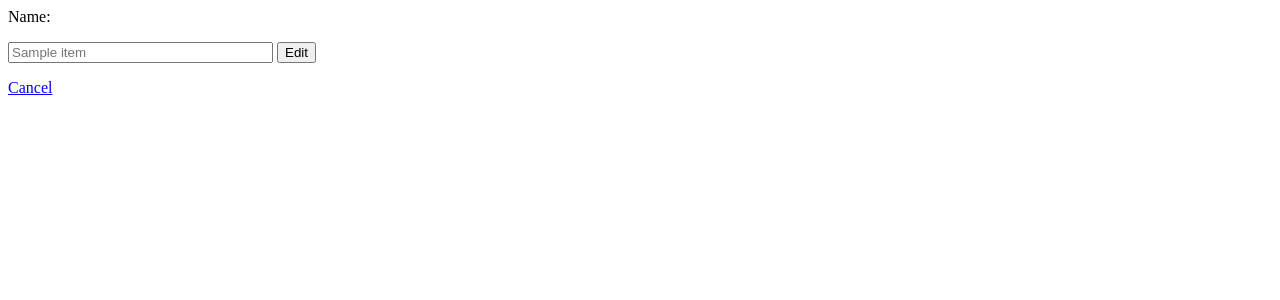
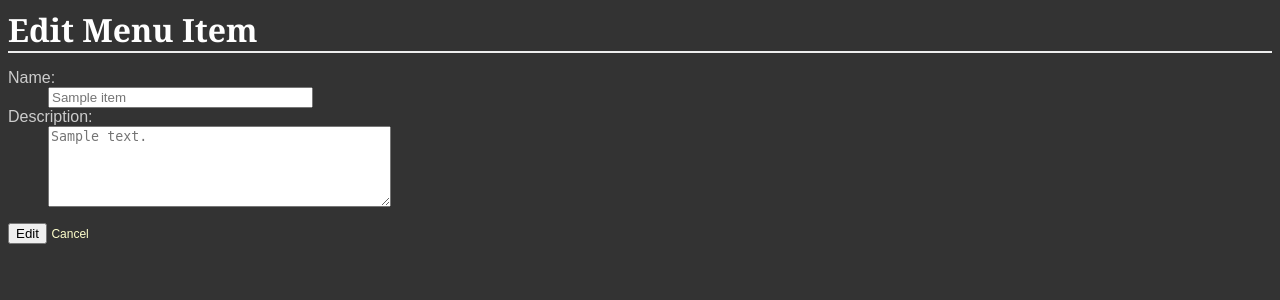
Before and after one commit to crensma11/sport_gear_app, a Flask app: page /sport/1/1/edit/ in a window 1280 px wide. Shown: the top 300 px of the page. Run offline with Flask 2, Linux system fonts and the light colour scheme; tables that the repository leaves empty hold one stand-in row (values such as "Sample post").

Commit message:
Set up intial styling

```diff
--- /dev/null
+++ b/static/styles.css
@@ -0,0 +1,67 @@
+body {
+    font-family: sans-serif;
+    background-color: #333333
+}
+
+h1,
+h2,
+h3,
+h4 {
+    color: #ffffff;
+}
+
+h1,
+h2 {
+    font-family: 'georgia', serif;
+    margin: 0;
+}
+
+h1 {
+    border-bottom: 2px solid #eee;
+}
+
+h2 {
+    font-size: 1.2em;
+}
+
+p,
+dd,
+dt {
+    color: #cccccc;
+}
+
+a {
+    text-decoration: none;
+    color: #ffffcc;
+    font-size: .75em;
+}
+
+.pane {
+    position: absolute;
+    left: 25%;
+    border: 2px solid;
+    border-radius: 25px;
+    padding: 5px;
+    margin: 5px;
+    border-color: #999999;
+    background-color: #333333
+}
+
+.header {
+    left: 50%;
+    text-align: center;
+}
+
+.name {
+    width: 50%;
+    display: inline-block;
+    float: left;
+}
+
+.description {}
+
+.editdeletepane {}
+
+.flash {
+    background: #cee5f5;
+}
--- a/templates/deletegearitem.html
+++ b/templates/deletegearitem.html
@@ -1,4 +1,7 @@
 <html>
+<head>
+	<link rel=stylesheet type=text/css href="{{ url_for('static', filename='styles.css') }}">
+	</head>
 
 <body>
 <h1> Are you sure you want to delete {{item.name}}? </h1>
--- a/templates/editgearitem.html
+++ b/templates/editgearitem.html
@@ -1,12 +1,24 @@
 <html>
-<body>
-<form action= "{{url_for('editGearItem', sport_id = sport_id, gear_id=item.id)}}" method = 'POST'>
+<head>
+	<link rel=stylesheet type=text/css href="{{ url_for('static', filename='styles.css') }}">
+	</head>
+	<body>
 
-<p>Name:</p>
-<input type = 'text' size='30' name = 'name' placeholder = '{{item.name}}'>
+<h1> Edit Menu Item </h1>
+
+<form action="{{ url_for('editGearItem',sport_id = sport_id, gear_id=item.id)}}" method = 'post'>
+
+<dl>
+	<dt>Name:</dt>
+		<dd><input type ='text' size='30' name='name' placeholder = '{{item.name }}'></dd>
+	<dt>Description:</dt>
+		<dd><textarea name = 'description' rows='5' cols='40' placeholder = '{{item.description }}'></textarea></dd>
+</dl>
+
 
 <input type='submit' value='Edit'>
+
+<a href = '{{url_for('sportGear', sport_id = sport_id)}}'> Cancel </a>
 </form>
-<a href= '{{url_for('sportGear', sport_id= item.sport_id)}}'>Cancel</a>
 </body>
 </html>
```
Also changed, not shown: templates/gear.html (+44 -17 lines), templates/newgearitem.html (+16 -4 lines).
